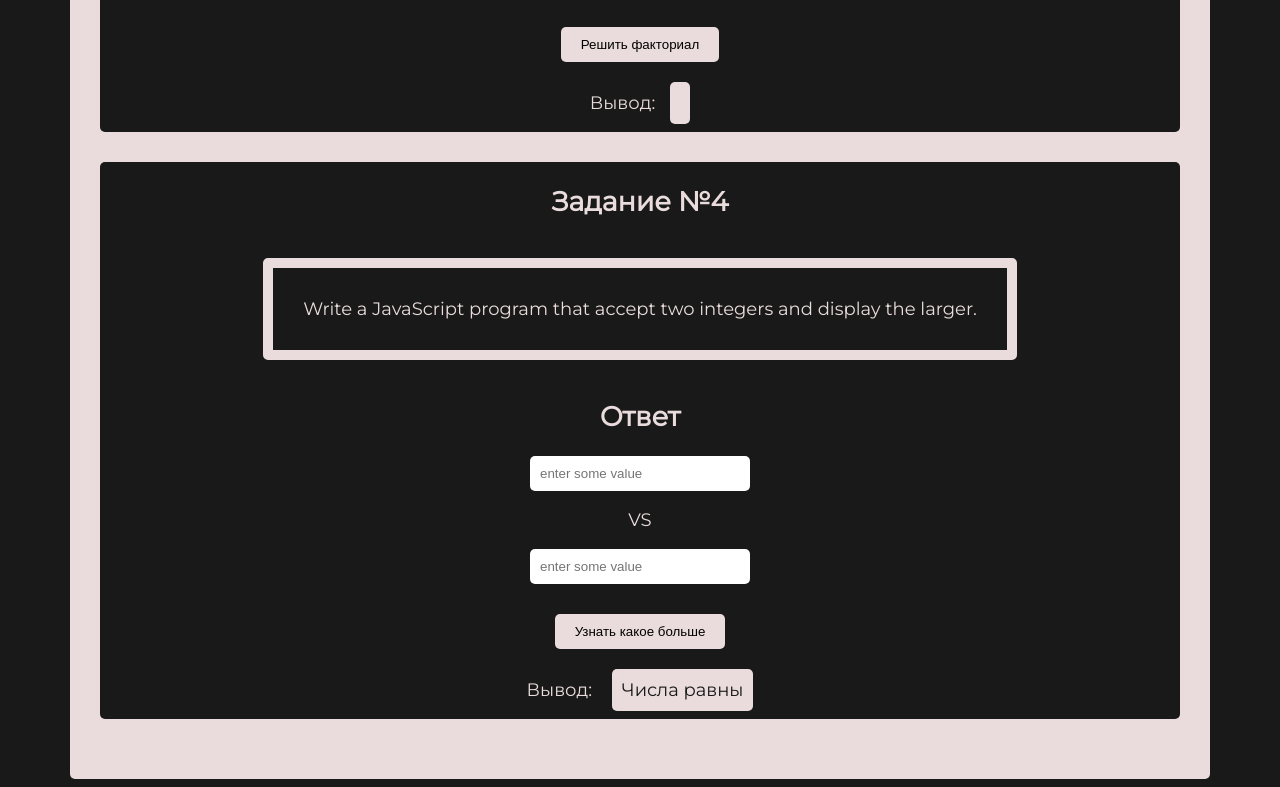
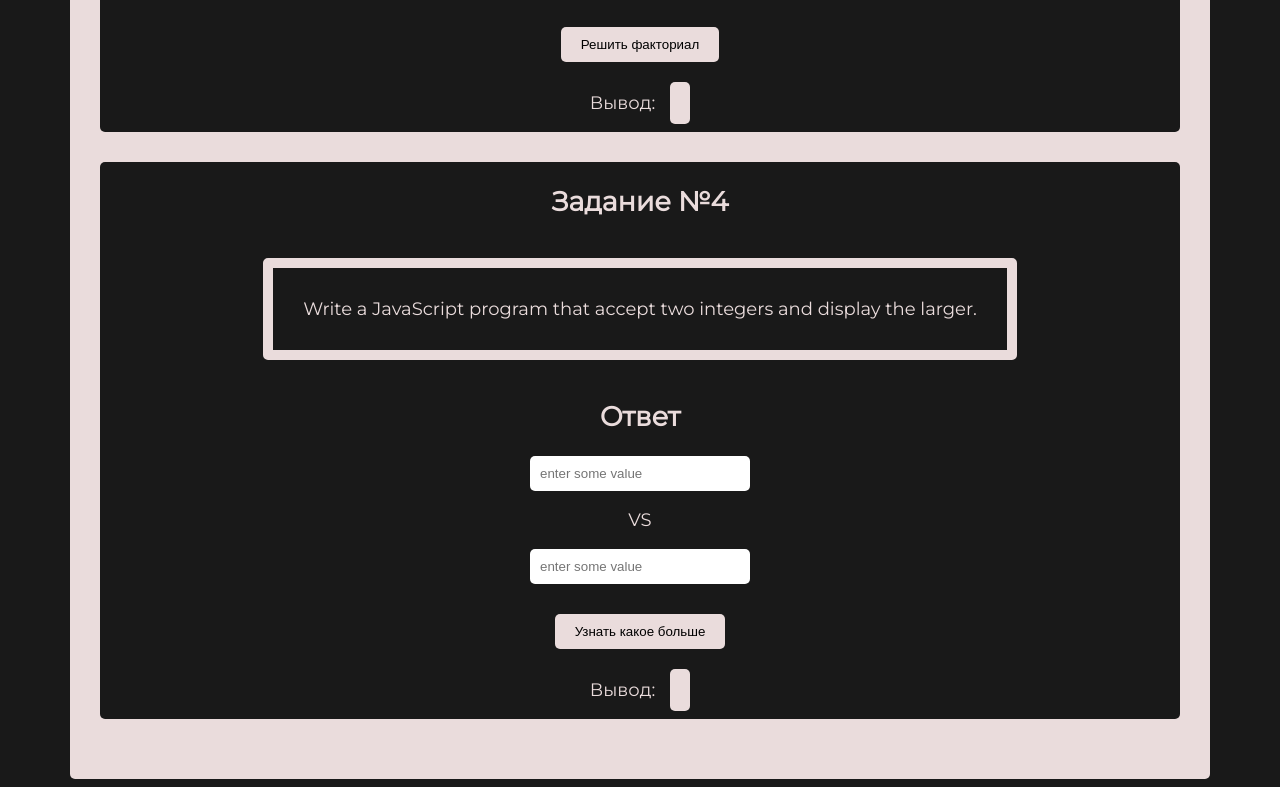
Before and after one commit to sinkrait00/jsTasks.github.io, a plain HTML site: page task2.html in a window 1280 px wide. Both pictures are taken after a click on the button "Узнать какое больше". Shown: the part 1757-2544 px from the top of the page. Drawn offline with Linux system fonts and the light colour scheme.

Commit message:
overflow droped

```diff
--- a/main.js
+++ b/main.js
@@ -75,8 +75,12 @@ function fact() {
 function larger() {
    const getvalue1 = document.getElementById('input_firstValue').value;
    const getvalue2 = document.getElementById('input_secondValue').value;
+   if(getvalue1 =="" || getvalue2==""){
+       alert("Ошибка! Заполните поля!");
+       return;
+   }
    const checkedValue1 = Number(getvalue1);
-   const checkedValue2= Number(getvalue2)
+   const checkedValue2= Number(getvalue2);
 
     if (checkedValue1 ==NaN || checkedValue2==NaN){
         alert("Ошибка! Введите число!");
--- a/styles.css
+++ b/styles.css
@@ -7,7 +7,7 @@ a{
     color: #191919;
 }
 body{
-    overflow-x: hidden;
+
     background: #191919;
     font-family: 'Montserrat', sans-serif;
     font-size: 18px;
```
